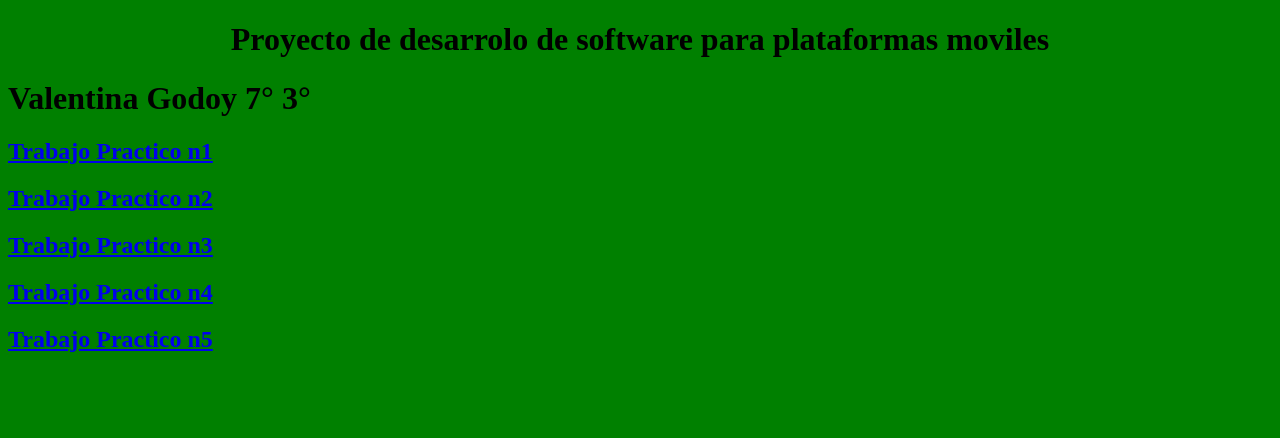
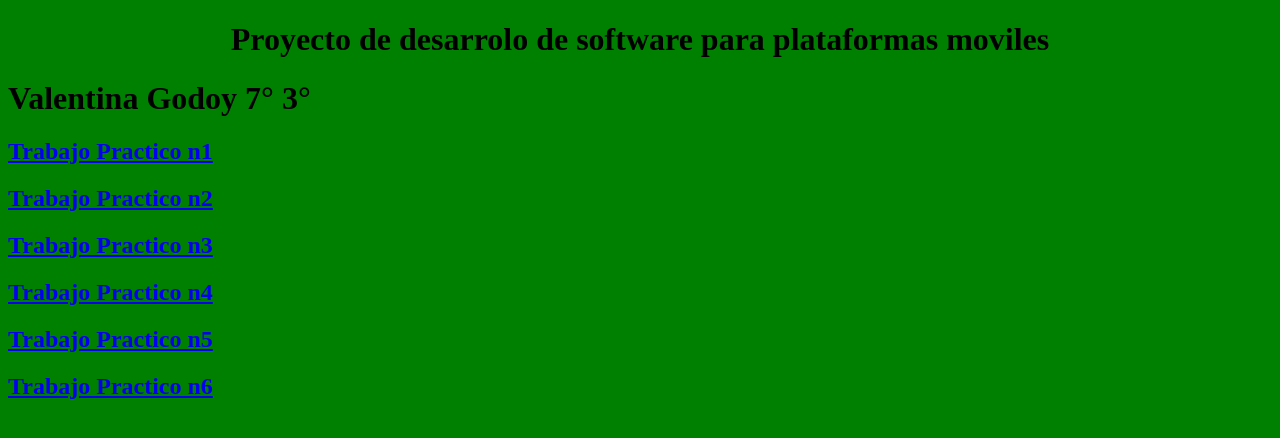
Before and after one commit to valentinagodoy2005/plataformas-moviles-entregas, a plain HTML site: page index.html in a window 1280 px wide. Drawn offline with Linux system fonts and the light colour scheme.

Commit message:
Update index.html

```diff
--- a/index.html
+++ b/index.html
@@ -23,6 +23,7 @@
     <h2><a href="tp-3">  Trabajo Practico n3 </a></h2>
     <h2><a href="tp4">  Trabajo Practico n4 </a></h2>
     <h2><a href="tp-5">  Trabajo Practico n5 </a></h2>
+     <h2><a href="tp-6"> Trabajo Practico n6 </a></h2>
 
 </body>
 </html>
```
